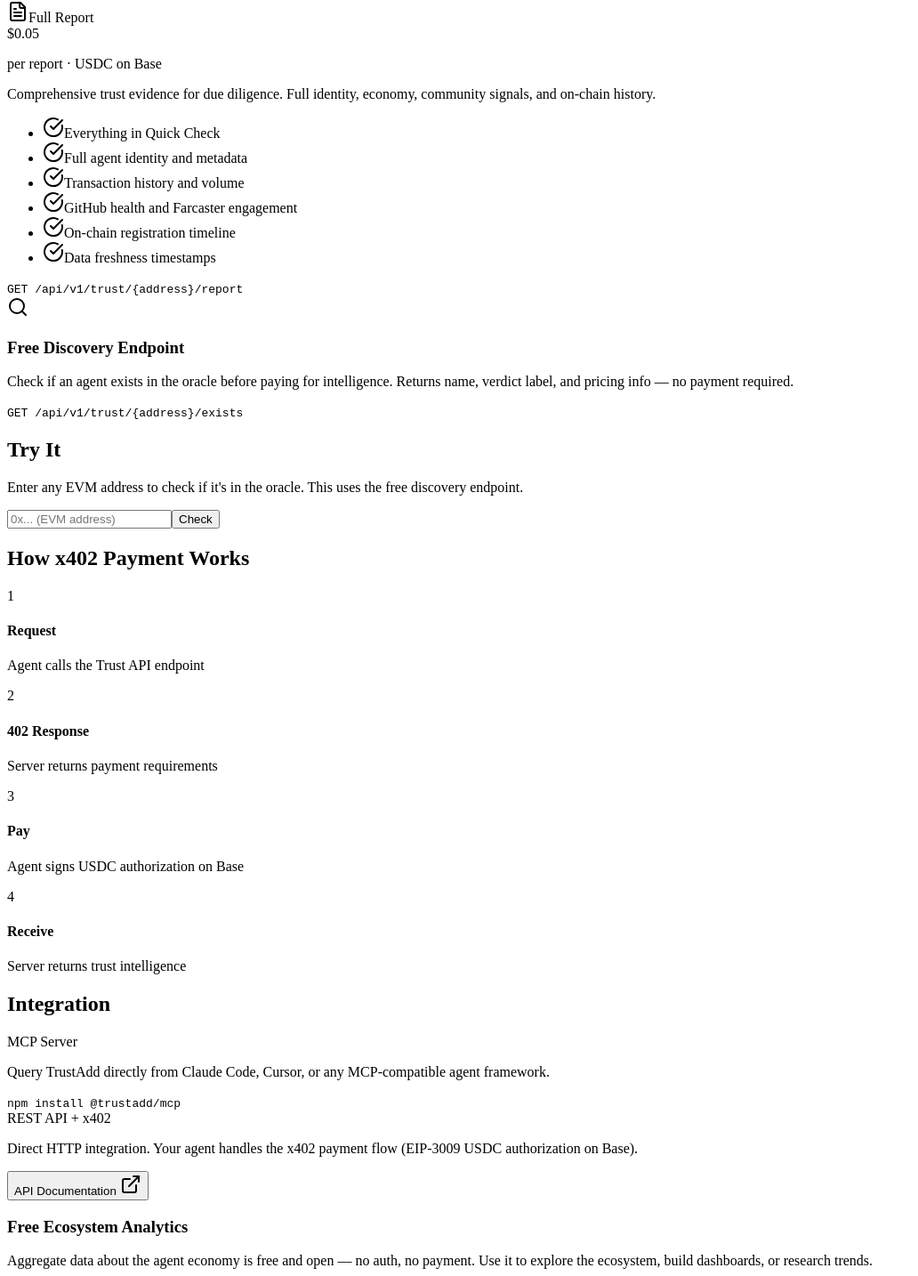
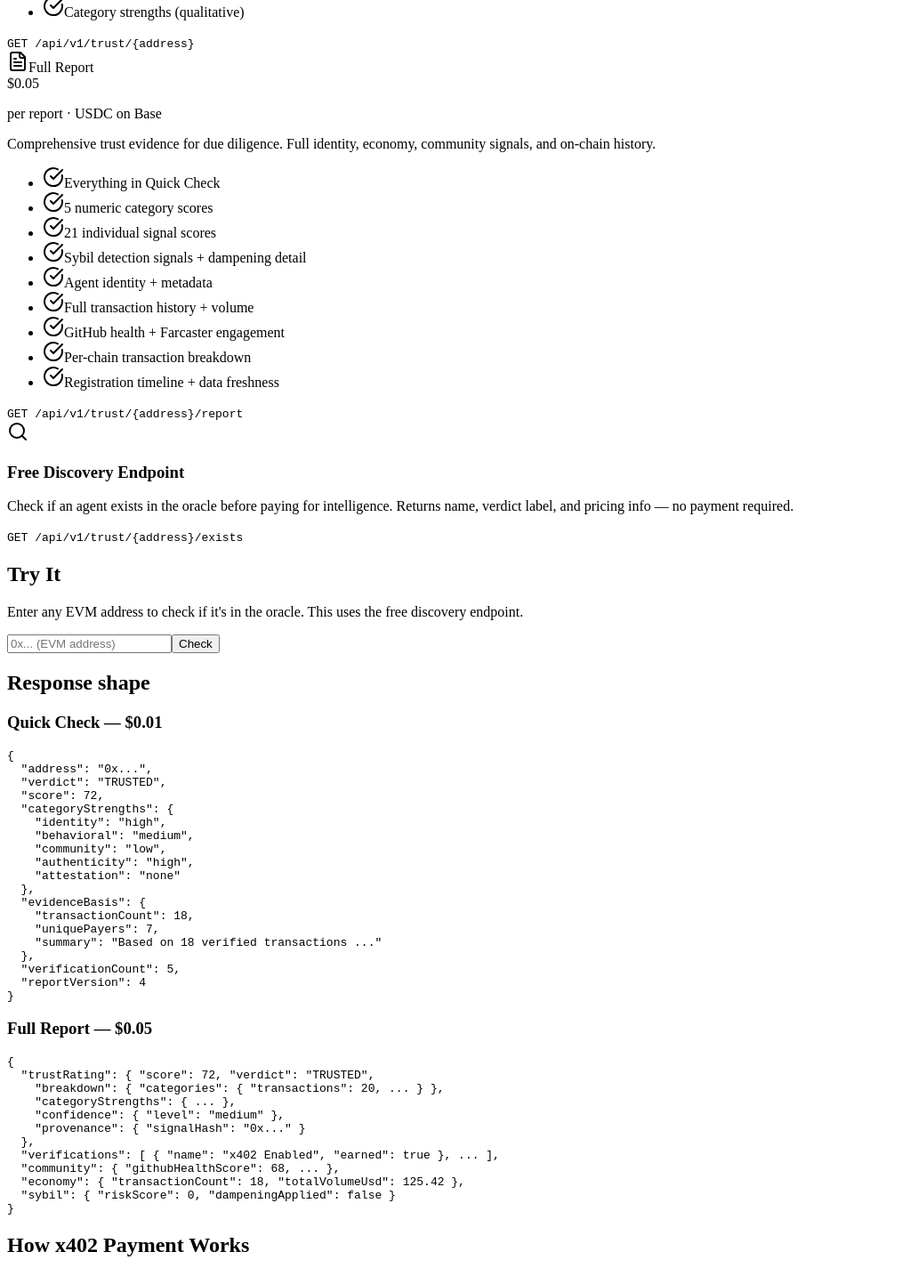
Before and after one commit to All-The-New/trustadd-mcp, a React (Vite) app in the folder client/: page /trust-api in a window 1280 px wide. Shown: the part 540-1974 px from the top of the page at 89% size, without its empty margins (0-1032 px from the left). Built offline with nearby package versions, Linux system fonts and the light colour scheme; what @shared/chains would draw is missing.

Commit message:
feat(trust-api): update for 5-tier verdict + JSON examples + stamp in demo

```diff
--- a/client/src/pages/trust-api.tsx
+++ b/client/src/pages/trust-api.tsx
@@ -16,17 +16,20 @@
   ExternalLink,
   Search,
 } from "lucide-react";
+import { TrustStamp } from "@/components/trust-stamp";
+import { verdictDescriptor, type PublicVerdict, UNKNOWN_ICON } from "@/lib/verdict";
 
-function VerdictBadge({ verdict }: { verdict: string }) {
-  const variants: Record<string, string> = {
-    TRUSTED: "bg-emerald-500/10 text-emerald-600 border-emerald-500/20",
-    CAUTION: "bg-amber-500/10 text-amber-600 border-amber-500/20",
-    UNTRUSTED: "bg-red-500/10 text-red-600 border-red-500/20",
-    UNKNOWN: "bg-muted text-muted-foreground",
-  };
+function VerdictBadge({ verdict }: { verdict: PublicVerdict }) {
+  const desc = verdictDescriptor(verdict);
+  const Icon = verdict === "UNKNOWN" ? UNKNOWN_ICON : desc.icon;
   return (
-    <Badge variant="outline" className={variants[verdict] || variants.UNKNOWN}>
-      {verdict}
+    <Badge
+      variant="outline"
+      className="gap-1"
+      style={{ background: desc.tintBg, color: desc.color, borderColor: desc.color + "40" }}
+    >
+      <Icon className="w-3 h-3" />
+      {verdict === "UNKNOWN" ? "UNKNOWN" : desc.label}
     </Badge>
   );
 }
@@ -93,11 +96,13 @@
               </p>
               <ul className="space-y-2 text-sm">
                 {[
-                  "Trust verdict (TRUSTED / CAUTION / UNTRUSTED / UNKNOWN)",
+                  "Trust verdict (VERIFIED / TRUSTED / BUILDING / INSUFFICIENT / FLAGGED / UNKNOWN)",
                   "Composite score (0\u2013100)",
-                  "5-category score breakdown",
-                  "Quality tier and flags",
-                  "x402 status and cross-chain presence",
+                  "Evidence basis summary",
+                  "9 verification states (earned + unearned)",
+                  "Confidence level",
+                  "Methodology version + provenance hash",
+                  "Category strengths (qualitative)",
                 ].map((item) => (
                   <li key={item} className="flex items-start gap-2">
                     <CheckCircle className="w-4 h-4 text-blue-500 mt-0.5 shrink-0" />
@@ -131,11 +136,14 @@
               <ul className="space-y-2 text-sm">
                 {[
                   "Everything in Quick Check",
-                  "Full agent identity and metadata",
-                  "Transaction history and volume",
-                  "GitHub health and Farcaster engagement",
-                  "On-chain registration timeline",
-                  "Data freshness timestamps",
+                  "5 numeric category scores",
+                  "21 individual signal scores",
+                  "Sybil detection signals + dampening detail",
+                  "Agent identity + metadata",
+                  "Full transaction history + volume",
+                  "GitHub health + Farcaster engagement",
+                  "Per-chain transaction breakdown",
+                  "Registration timeline + data freshness",
                 ].map((item) => (
                   <li key={item} className="flex items-start gap-2">
                     <CheckCircle className="w-4 h-4 text-emerald-500 mt-0.5 shrink-0" />
@@ -195,14 +203,12 @@
               <CardContent className="pt-6 space-y-3">
                 {demoResult.found ? (
                   <>
-                    <div className="flex items-center justify-between">
-                      <span className="font-medium">{demoResult.name || "Unnamed Agent"}</span>
-                      <VerdictBadge verdict={demoResult.verdict || "UNKNOWN"} />
-                    </div>
-                    <div className="text-sm text-muted-foreground space-y-1">
-                      <p>Quick Check: {demoResult.quickCheckPrice || "$0.01"} USDC</p>
-                      <p>Full Report: {demoResult.fullReportPrice || "$0.05"} USDC</p>
-                      <p>Payment: x402 on {demoResult.paymentNetwork || "Base"}</p>
+                    <div className="flex items-center gap-3">
+                      <TrustStamp verdict={demoResult.verdict ?? "UNKNOWN"} score={demoResult.score ?? null} size="square" className="!w-12 !h-12" />
+                      <div className="flex-1 min-w-0">
+                        <div className="font-medium truncate">{demoResult.name || "Unnamed Agent"}</div>
+                        <div className="text-xs text-muted-foreground">{demoResult.evidenceSummary ?? "Profile data indexed."}</div>
+                      </div>
                     </div>
                     <Link href={`/agent/${searchAddress}`}>
                       <Button variant="outline" size="sm" className="gap-1 mt-2">
@@ -218,6 +224,54 @@
               </CardContent>
             </Card>
           )}
+        </div>
+
+        {/* Response Shape */}
+        <div className="space-y-6">
+          <h2 className="text-2xl font-bold text-center">Response shape</h2>
+          <div className="grid md:grid-cols-2 gap-6">
+            <div>
+              <h3 className="text-sm font-semibold mb-2">Quick Check — $0.01</h3>
+              <pre className="text-[11px] font-mono bg-muted p-3 rounded-md overflow-x-auto">
+{`{
+  "address": "0x...",
+  "verdict": "TRUSTED",
+  "score": 72,
+  "categoryStrengths": {
+    "identity": "high",
+    "behavioral": "medium",
+    "community": "low",
+    "authenticity": "high",
+    "attestation": "none"
+  },
+  "evidenceBasis": {
+    "transactionCount": 18,
+    "uniquePayers": 7,
+    "summary": "Based on 18 verified transactions ..."
+  },
+  "verificationCount": 5,
+  "reportVersion": 4
+}`}
+              </pre>
+            </div>
+            <div>
+              <h3 className="text-sm font-semibold mb-2">Full Report — $0.05</h3>
+              <pre className="text-[11px] font-mono bg-muted p-3 rounded-md overflow-x-auto">
+{`{
+  "trustRating": { "score": 72, "verdict": "TRUSTED",
+    "breakdown": { "categories": { "transactions": 20, ... } },
+    "categoryStrengths": { ... },
+    "confidence": { "level": "medium" },
+    "provenance": { "signalHash": "0x..." }
+  },
+  "verifications": [ { "name": "x402 Enabled", "earned": true }, ... ],
+  "community": { "githubHealthScore": 68, ... },
+  "economy": { "transactionCount": 18, "totalVolumeUsd": 125.42 },
+  "sybil": { "riskScore": 0, "dampeningApplied": false }
+}`}
+              </pre>
+            </div>
+          </div>
         </div>
 
         {/* How x402 Works */}
```
